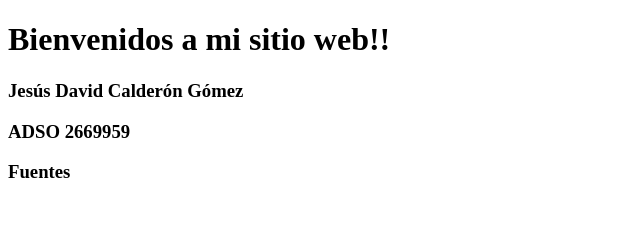
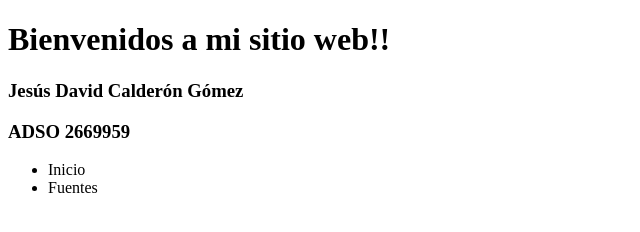
Before and after one commit to jdavid80/adso-2669959-borrar, a plain HTML site: page index.html in a window 1280 px wide. Shown: the whole page, without its empty margins (0-640 px from the left). Drawn offline with Linux system fonts and the light colour scheme.

Commit message:
add lista

```diff
--- a/index.html
+++ b/index.html
@@ -10,6 +10,9 @@
     <h1>Bienvenidos a mi sitio web!!</h1>
     <h3>Jesús David Calderón Gómez</h3>
     <h3>ADSO 2669959</h3>
-    <h3>Fuentes</h3>
+    <ul>
+        <li>Inicio</li>
+        <li>Fuentes</li>
+    </ul>
 </body>
 </html>
```
